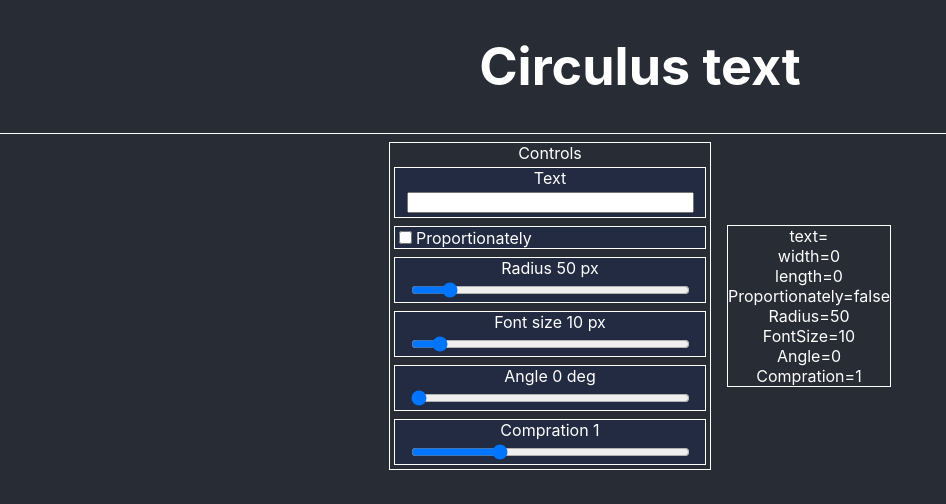
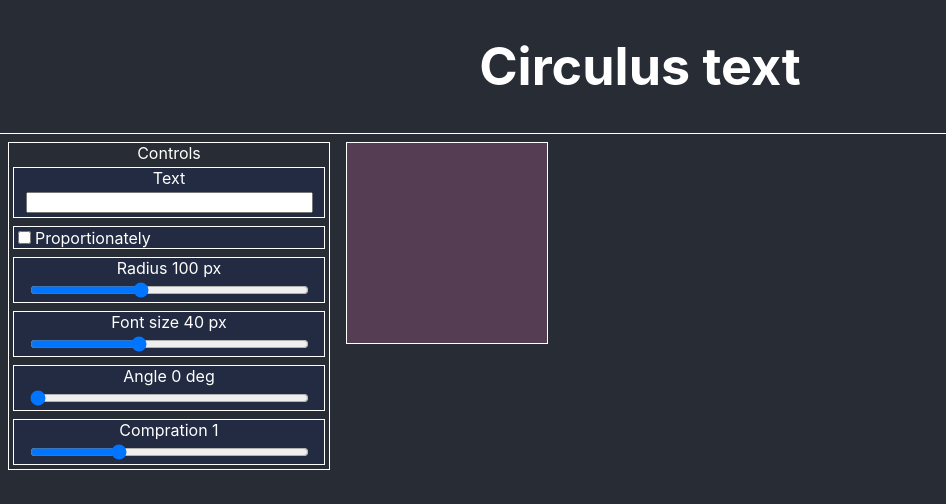
Before and after one commit to Pasha147/Exercises2, a React (Create React App) app in the folder Circle Text/circle_text1/: page / in a window 1280 px wide. Shown: the top 504 px of the page, without its empty margins (0-946 px from the left). Built offline with nearby package versions, Linux system fonts and the light colour scheme.

Commit message:
CircleText Circle text block

```diff
--- a/Circle Text/circle_text1/src/App.css
+++ b/Circle Text/circle_text1/src/App.css
@@ -22,8 +22,8 @@ p{
 
 main{
   display: flex;
-  justify-content: center;
-  align-items: center;
+  justify-content: left;
+  align-items: flex-start;
 
 }
 main>div{
--- a/Circle Text/circle_text1/src/App.js
+++ b/Circle Text/circle_text1/src/App.js
@@ -6,8 +6,8 @@ function App() {
   const [state, setState] = useState({
     textInput: "",
     propor: false,
-    radius: 50,
-    fontSize: 10,
+    radius: 100,
+    fontSize: 40,
     angle: 0,
     compration: 1,
   });
@@ -16,7 +16,7 @@ function App() {
     {
       name: "radius",
       min: "2",
-      max: "400",
+      max: "250",
       step: "1",
       lable: ["Radius", `px`],
     },
@@ -78,12 +78,12 @@ function App() {
             <label htmlFor="roportionately">{`Proportionately`}</label>
           </div>
 
-          {controls.map((item, i) => {
+          {controls.map((item) => {
             return (
               <div key={item.name} className="Control">
-                <label htmlFor={item.name}>{`${item.lable[0]} ${
-                  state[item.name]
-                } ${item.lable[1]}`}</label>
+                <label htmlFor={item.name}>
+                  {`${item.lable[0]} ${state[item.name]} ${item.lable[1]}`}
+                </label>
                 <input
                   className="inp"
                   type="range"
--- /dev/null
+++ b/Circle Text/circle_text1/src/components/CircleComp.css
@@ -0,0 +1,14 @@
+.charBlockRef {
+    border: none;
+}
+
+.circleTextComp {
+}
+.circleText{
+
+    position: relative;
+    background: rgb(85, 61, 84);
+}
+.charCirc{
+    background: rgba(2, 70, 104, 0.253);
+}
--- a/Circle Text/circle_text1/src/components/CircleComp.js
+++ b/Circle Text/circle_text1/src/components/CircleComp.js
@@ -1,47 +1,147 @@
 import React, { useEffect, useState } from "react";
+import "./CircleComp.css";
+
 import { useRef } from "react";
 
 export default function CircleComp(props) {
   const charBlockRef = useRef(null);
   const ref = useRef({
     text: props.text.textInput,
-    length: props.text.textInput,
+    length: props.text.textInput.length,
     width: 0,
     abc: [],
+    chars: [],
+    radius: Number(props.text.radius),
+    widthCircleBlock: props.text.radius * 2,
+    fontSize: Number(props.text.fontSize),
   });
   const [state, setState] = useState({ ...ref.current });
 
   useEffect(() => {
+    ref.current.text = props.text.textInput;
+    const fontSize = ref.current.fontSize;
+    const radius = ref.current.radius;
+
     //change abc library and determining width and height
-    const chars = props.text.textInput.split("");
+    let chars = ref.current.text.split("");
     const newabc = new Set(chars);
     newabc.forEach((char) => {
       if (!ref.current.abc.find((el) => el.char === char)) {
         charBlockRef.current.innerText = char === " " ? `\u00A0 ` : char;
-        const width = charBlockRef.current.getBoundingClientRect().width;
-        const height = charBlockRef.current.getBoundingClientRect().height;
+        let width = charBlockRef.current.getBoundingClientRect().width;
+        let height = charBlockRef.current.getBoundingClientRect().height;
         charBlockRef.current.innerText = "";
-        ref.current.abc.push({ char: char, width: width, height: height });
+
+        // width = (fontSize * width) / height;
+        // height = fontSize;
+
+        ref.current.abc.push({
+          char: char,
+          widthChar: width,
+          heightChar: height,
+          angleWidthChar: (Math.atan((0.5 * width) / radius) * 360) / Math.PI,
+        });
       }
     });
     //========================================
 
-    ref.current.text = props.text.textInput;
-    let width = 0;
-    chars.forEach((char) => {
-      width = width + ref.current.abc.find((el) => el.char === char).width;
+    let widthTotal = 0;
+
+    chars = chars.map((char, i) => {
+      const charInAbc = ref.current.abc.find((el) => el.char === char);
+      const widthChar = charInAbc.widthChar;
+      // const angleWidthChar = charInAbc.angleWidthChar;
+      widthTotal = widthTotal + widthChar;
+
+      // if (i == 0) {
+      //   angleChar = 0;
+      // } else {
+      //   angleChar =
+      //     angleChar + 0.5 * (chars[i - 1].angleWidthChar + angleWidthChar);
+      // }
+      return {
+        char: char,
+        // angleChar: angleChar,
+        widthChar: widthChar,
+        heightChar: charInAbc.heightChar,
+        angleWidthChar: charInAbc.angleWidthChar,
+      };
     });
 
-    ref.current.width = width;
-    ref.current.length = props.text.textInput.length;
+    let angleChar = 0;
+    chars.forEach((item, i) => {
+      if (i === 0) {
+        angleChar = 0;
+      } else {
+        angleChar =
+          angleChar + 0.5 * (chars[i - 1].angleWidthChar + item.angleWidthChar);
+      }
+      chars[i].angleChar = angleChar;
+    });
+
+    ref.current.chars = [...chars];
+    // console.log(chars);
+    if (ref.current.chars.length > 0) {
+      ref.current.widthCircleBlock =
+        (ref.current.radius + ref.current.chars[0].heightChar) * 2;
+    }
+
+    ref.current.width = widthTotal;
+    ref.current.length = ref.current.text.length;
 
     setState({ ...ref.current });
+
+    console.log(ref.current);
   }, [props.text.textInput]);
 
+  useEffect(() => {
+    ref.current.radius = Number(props.text.radius);
+    //Change width and height of CircleBlock=====================
+    if (ref.current.chars.length > 0) {
+      ref.current.widthCircleBlock =
+        (ref.current.radius + ref.current.chars[0].heightChar) * 2;
+
+      //Change ABC=========================================
+      ref.current.abc = ref.current.abc.map((item) => {
+        item.angleWidthChar =
+          (Math.atan((0.5 * item.widthChar) / ref.current.radius) * 360) /
+          Math.PI;
+        return item;
+      });
+
+      //Change Chars===============================
+      let angleChar = 0;
+      ref.current.chars = ref.current.chars.map((char) => {
+        const charInAbc = ref.current.abc.find((el) => el.char === char.char);
+        angleChar = angleChar + charInAbc.angleWidthChar;
+        return { ...char, angleChar: angleChar };
+      });
+    } else {
+      ref.current.widthCircleBlock = ref.current.radius * 2;
+    }
+
+    //===========================================
+    // console.log(ref.current.abc);
+
+    setState({ ...ref.current });
+  }, [props.text.radius]);
+
+  useEffect(() => {
+    ref.current.fontSize = Number(props.text.fontSize);
+
+    setState({ ...ref.current });
+  }, [props.text.fontSize]);
+
   return (
-    <div>
-      <span className="charBlockRef" ref={charBlockRef}></span>
-      <span>{props.text.textInput}</span>
+    <div className="circleTextComp">
+      <span
+        className="charBlockRef"
+        ref={charBlockRef}
+        style={{
+          fontSize: `${state.fontSize}px`,
+        }}
+      ></span>
+      {/* {/* <span>{props.text.textInput}</span>
       <p>{`text=${state.text}`}</p>
       <p>{`width=${state.width}`}</p>
       <p>{`length=${state.length}`}</p>
@@ -49,7 +149,41 @@ export default function CircleComp(props) {
       <p>{`Radius=${props.text.radius}`}</p>
       <p>{`FontSize=${props.text.fontSize}`}</p>
       <p>{`Angle=${props.text.angle}`}</p>
-      <p>{`Compration=${props.text.compration}`}</p>
+      <p>{`Compration=${props.text.compration}`}</p> */}
+      <div
+        className="circleText"
+        style={{
+          width: `${state.widthCircleBlock}px`,
+          height: `${state.widthCircleBlock}px`,
+        }}
+      >
+        {state.chars.map((item, ind) => {
+          return (
+            <div
+              className="charCirc"
+              key={ind}
+              style={{
+                fontSize: `${state.fontSize}px`,
+                position: "absolute",
+                top: `${0}px`,
+                left: `${state.radius + state.chars[0].heightChar}px`,
+                width: `${item.widthChar}px`,
+                height: `${item.heightChar}px`,
+
+                transformOrigin: `${item.widthChar / 2}px ${
+                  item.heightChar + state.radius
+                }px`,
+
+                transform: `translate(${
+                  -item.widthChar / 2
+                }px, ${0}px) rotate(${item.angleChar}deg) `,
+              }}
+            >
+              {item.char}
+            </div>
+          );
+        })}
+      </div>
     </div>
   );
 }
```
